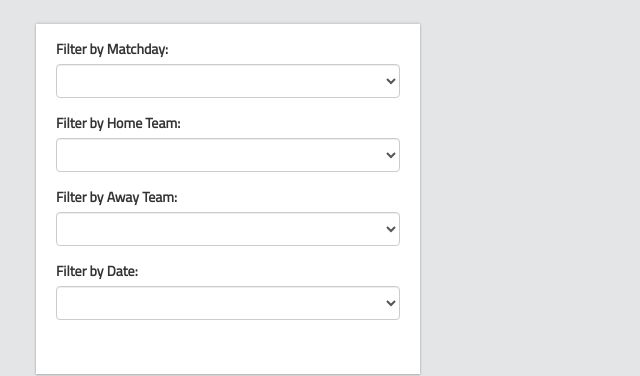
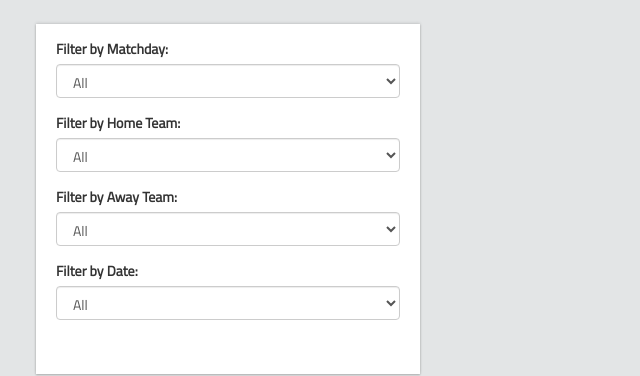
Before and after one commit to amrit-sahoo/Soccer-Angular-Project, a plain HTML site: page My Project/index.html in a window 1280 px wide. Shown: the part 156-532 px from the top of the page, 4-644 px from the left. Drawn offline with nearby package versions, Linux system fonts and the light colour scheme; some packages are replaced by stand-ins of ours; no server answers.

Commit message:
Add files via upload

```diff
--- a/My Project/views/all-matches-view.html
+++ b/My Project/views/all-matches-view.html
@@ -10,25 +10,25 @@
                      <div class="filter filter_matchday col-md-12 col-sm-12 col-xs-3">
                         <label>Filter by Matchday:</label>
                    	     <select class="form-control form-" name="matchdays" ng-model="filterByMatchday" ng-options="matchday for matchday in allMatches.matchdays" >
-
+                              <option value=""> All </option>
                    	     </select>
                      </div>
                      <div class="filter filter_hometeam col-md-12 col-sm-12 col-xs-3">
                    	     <label>Filter by Home Team:</label>
                    	     <select class="form-control" name="home_teams" ng-model="filterByInfo.team1.name" ng-options="hometeam for hometeam in allMatches.allteams" >
-
+                               <option value=""> All </option>
                    	     </select>
                      </div>
                      <div class="filter filter_awayteam col-md-12 col-sm-12 col-xs-3">
                    	     <label>Filter by Away Team:</label>
                    	     <select class="form-control" name="away_teams" ng-model="filterByInfo.team2.name" ng-options="awayteam for awayteam in allMatches.allteams">
-
+                               <option value=""> All </option>
                    	     </select>
                      </div>
                      <div class="filter filter_date col-md-12 col-sm-12 col-xs-3">
                    	      <label>Filter by Date:</label>
                    	     <select class="form-control" name="dates" >
-
+                               <option value=""> All </option>
                    	     </select>
                      </div>
                 </form>
```
